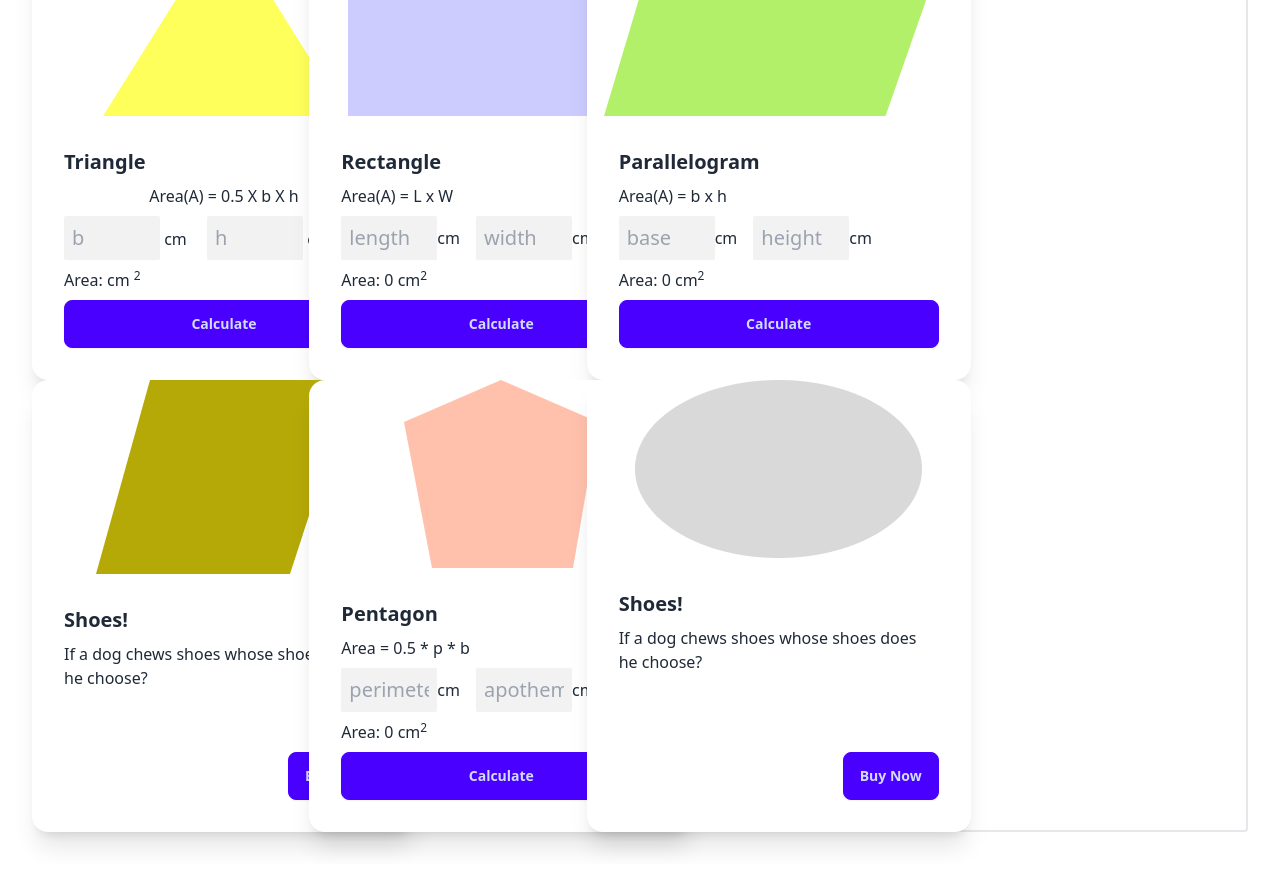
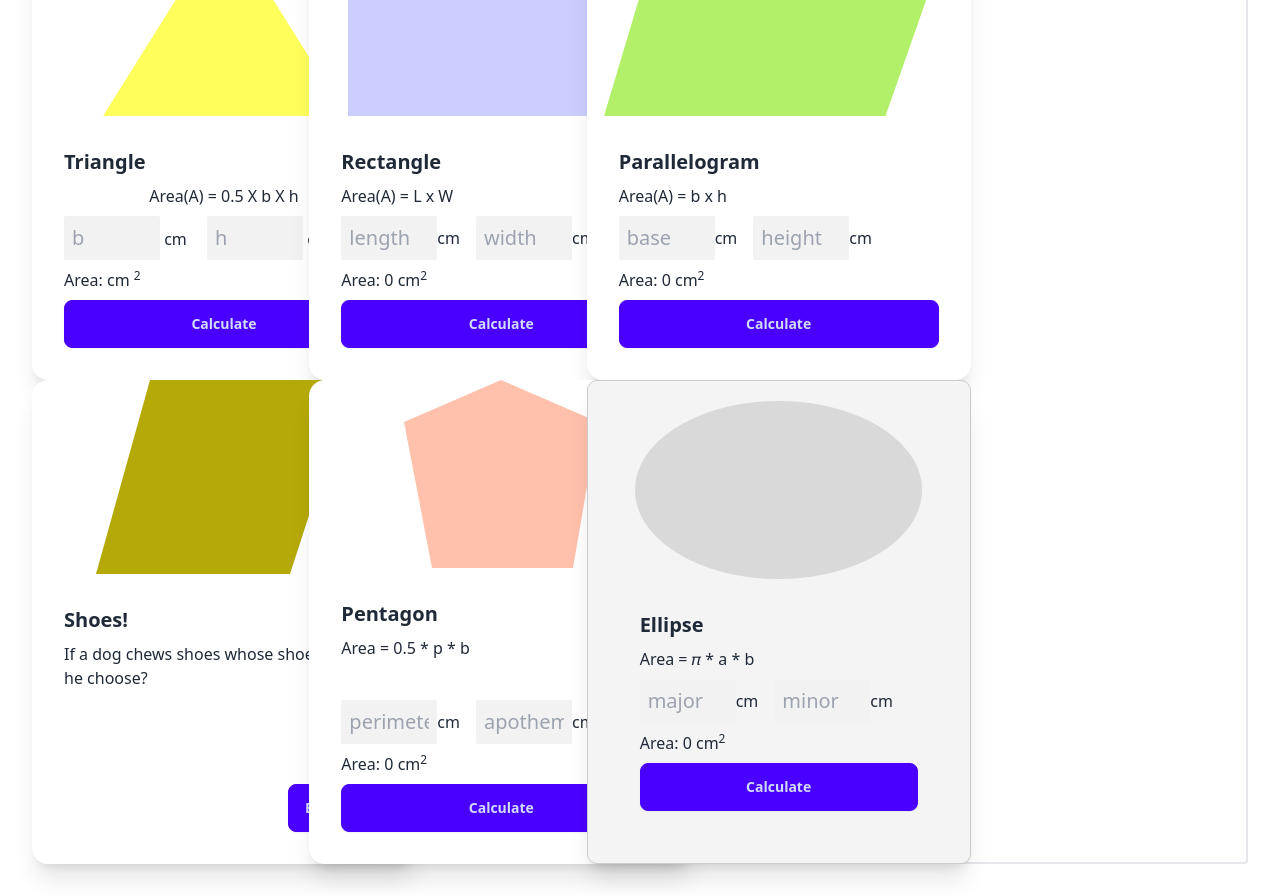
Before and after one commit to Jaman-M/genius-geometry, a plain HTML site: page index.html in a window 1280 px wide. Shown: the part 110-1006 px from the top of the page. Before the commit the page ends 974 px from the top, so only its background shows below. Drawn offline with nearby package versions, Linux system fonts and the light colour scheme.

Commit message:
done ellipse and here using function again

```diff
--- /dev/null
+++ b/css/style.css
@@ -0,0 +1,16 @@
+/* styles.css */
+
+/* Default card styling */
+.card1 {
+    width: 200px;
+    padding: 20px;
+    background-color: #f4f4f4;
+    border: 1px solid #ccc;
+    border-radius: 10px;
+    transition: background-color 0.3s ease;
+  }
+
+  /* Hover effect */
+  .card1:hover {
+    background-color: #f0a500;
+  }
--- a/index.html
+++ b/index.html
@@ -9,6 +9,7 @@
 
     <link href="https://cdn.jsdelivr.net/npm/daisyui@4.12.10/dist/full.min.css" rel="stylesheet" type="text/css" />
     <script src="https://cdn.tailwindcss.com"></script>
+    <link rel="stylesheet" href="css/style.css">
 
 
 </head>
@@ -124,16 +125,23 @@
                     </div>
                 </div>
                 <!-- ellipse -->
-                <div class="card bg-base-100 w-96 shadow-xl">
+                <div class="card bg-base-100 w-96 shadow-xl card1">
                     <figure>
                         <img src="images/ellipse.png"
                             alt="Shoes" />
                     </figure>
                     <div class="card-body">
-                        <h2 class="card-title">Shoes!</h2>
-                        <p>If a dog chews shoes whose shoes does he choose?</p>
+                        <h2 class="card-title">Ellipse</h2>
+                        <p>Area = 𝜋 * a * b</p>
+                        <div class="flex">
+                            <input type="text" class="w-24 text-xl p-2 rounded-sm bg-base-200" id="ellipse-major-radious" placeholder="major"> <span class="mr-4 content-center">cm</span>
+                            <input type="text" class="w-24 text-xl p-2 rounded-sm bg-base-200" id="ellipse-minor-radious" placeholder="minor"> <span class="mr-4 content-center">cm</span>
+                        </div>
+                        <div>
+                            <p>Area: <span id="ellipse-area">0</span> <span>cm<sup>2</sup></span></p>
+                        </div>
                         <div class="card-actions justify-end">
-                            <button class="btn btn-primary">Buy Now</button>
+                            <button class="btn btn-primary w-full" onclick="calculateEllipseArea()">Calculate</button>
                         </div>
                     </div>
                 </div>
@@ -150,6 +158,7 @@
     <script src="scripts/rectangle-area.js"></script>
     <script src="scripts/parallelogram-area.js"></script>
     <script src="scripts/pentagon-area.js"></script>
+    <script src="scripts/ellipse-area.js"></script>
 </body>
 
 </html>
--- /dev/null
+++ b/scripts/ellipse-area.js
@@ -0,0 +1,6 @@
+function calculateEllipseArea(){
+    const majorRadious = getInputValueById('ellipse-major-radious');
+    const minorRadious = getInputValueById('ellipse-minor-radious');
+    const area = 3.1416 * majorRadious * minorRadious;
+    setInnerTextById('ellipse-area', area);
+}
```
